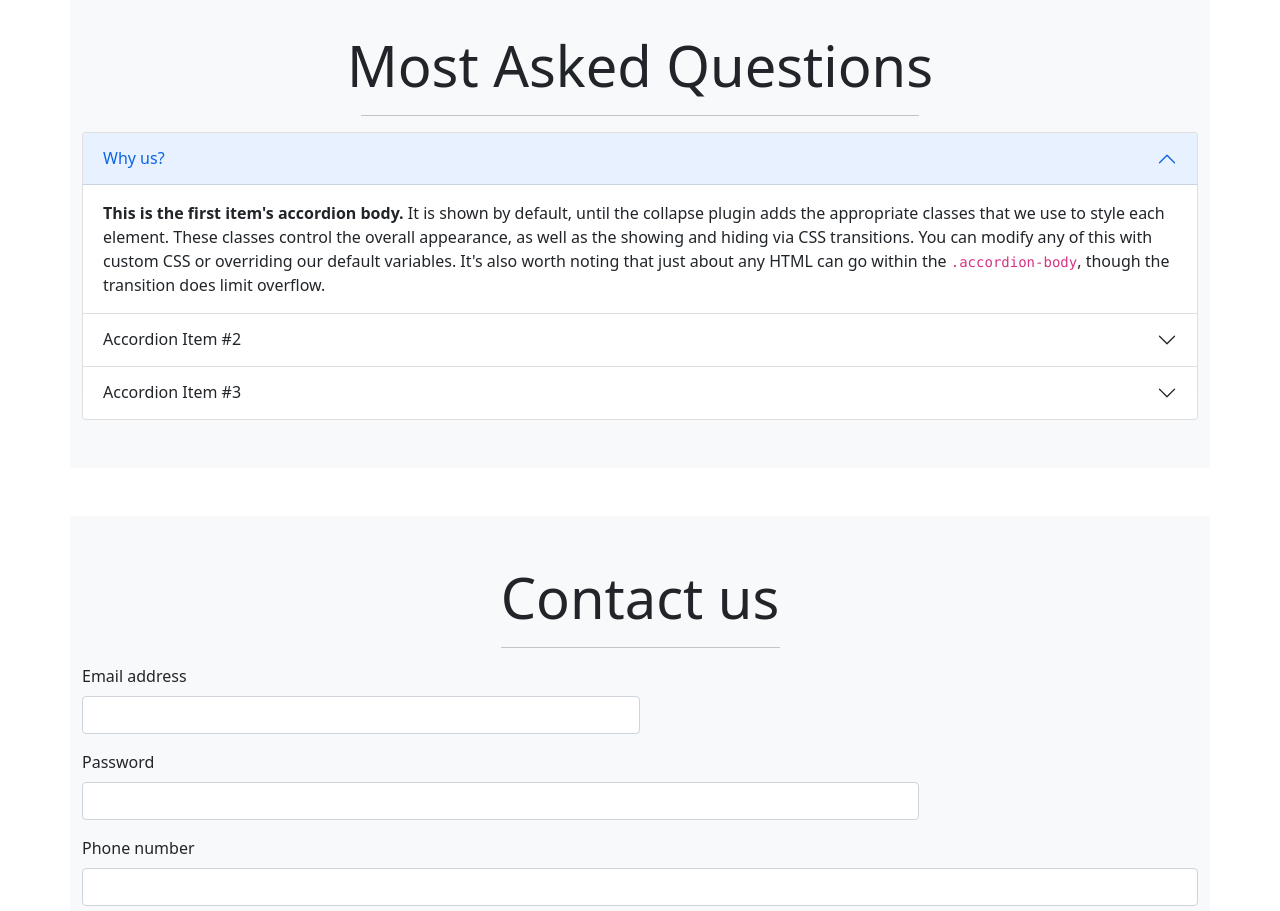
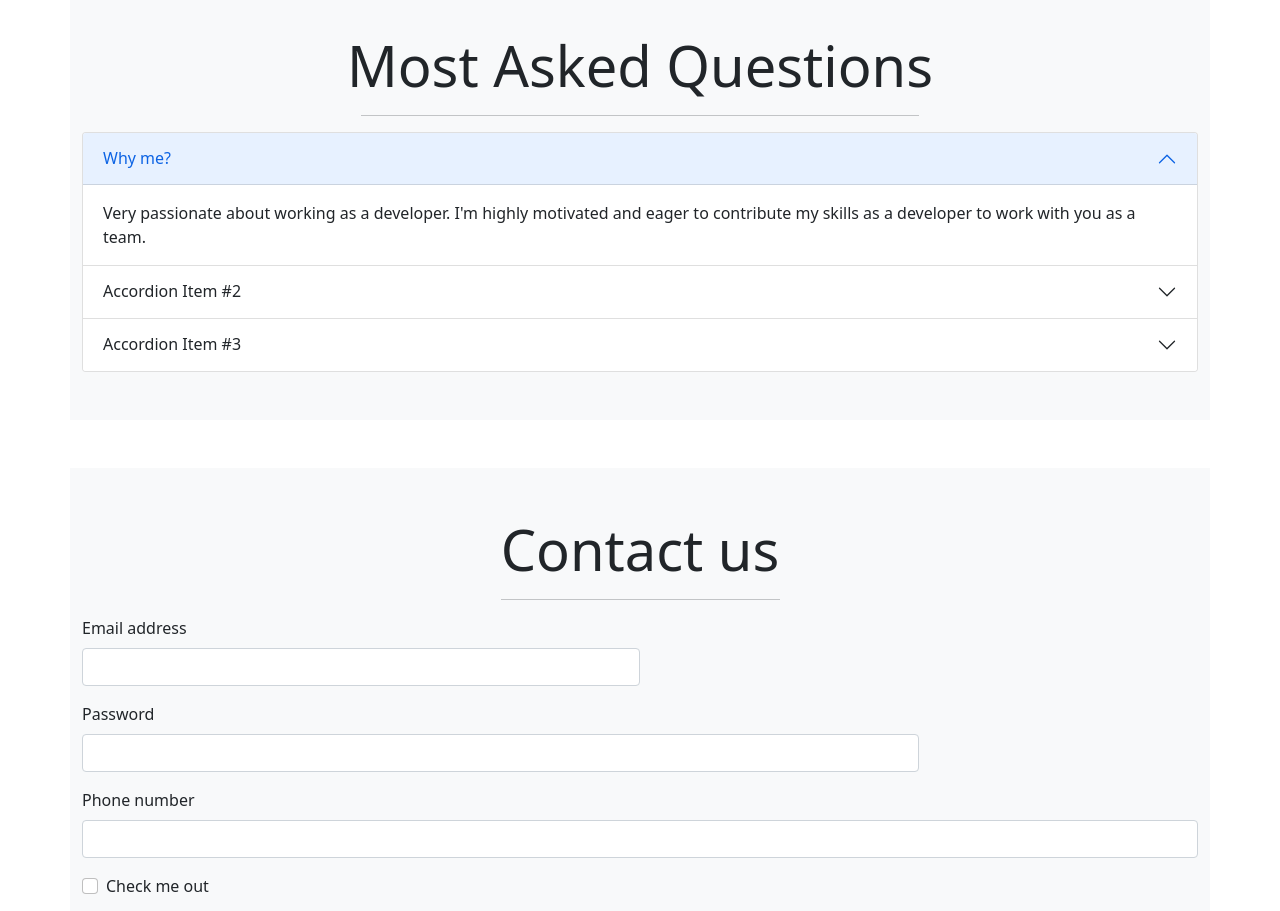
Before and after one commit to jayanthgogada/Bootstrap-Project, a plain HTML site: page index.html in a window 1280 px wide. Shown: the part 3420-4331 px from the top of the page. Drawn offline with nearby package versions, Linux system fonts and the light colour scheme.

Commit message:
index.html

```diff
--- a/index.html
+++ b/index.html
@@ -10,7 +10,7 @@
     <link href="https://cdn.jsdelivr.net/npm/bootstrap@5.0.2/dist/css/bootstrap.min.css" rel="stylesheet"
         integrity="sha384-EVSTQN3/azprG1Anm3QDgpJLIm9Nao0Yz1ztcQTwFspd3yD65VohhpuuCOmLASjC" crossorigin="anonymous">
 
-    <title>Hello, world!</title>
+    <title>Hello!</title>
 </head>
 
 <body>
@@ -224,18 +224,13 @@
                     <h2 class="accordion-header" id="headingOne">
                         <button class="accordion-button" type="button" data-bs-toggle="collapse"
                             data-bs-target="#collapseOne" aria-expanded="true" aria-controls="collapseOne">
-                            Why us?
+                            Why me?
                         </button>
                     </h2>
                     <div id="collapseOne" class="accordion-collapse collapse show" aria-labelledby="headingOne"
                         data-bs-parent="#accordionExample">
                         <div class="accordion-body">
-                            <strong>This is the first item's accordion body.</strong> It is shown by default, until the
-                            collapse plugin adds the appropriate classes that we use to style each element. These
-                            classes control the overall appearance, as well as the showing and hiding via CSS
-                            transitions. You can modify any of this with custom CSS or overriding our default variables.
-                            It's also worth noting that just about any HTML can go within the
-                            <code>.accordion-body</code>, though the transition does limit overflow.
+                           Very passionate about working as a developer. I'm highly motivated and eager to contribute my skills as a developer to work with you as a team.
                         </div>
                     </div>
                 </div>
```
